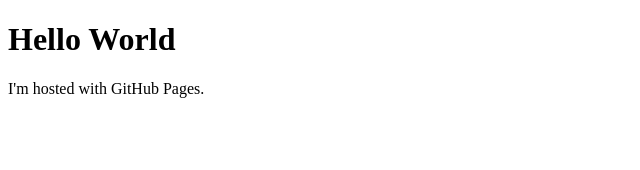
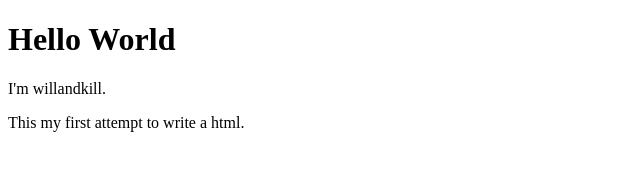
Before and after one commit to willandkill/my-website, a plain HTML site: page index.html in a window 1280 px wide. Shown: the whole page, without its empty margins (0-640 px from the left). Drawn offline with Linux system fonts and the light colour scheme.

Commit message:
Update index.html

```diff
--- a/index.html
+++ b/index.html
@@ -2,6 +2,7 @@
 <html>
 <body>
 <h1>Hello World</h1>
-<p>I'm hosted with GitHub Pages.</p>
+<p>I'm willandkill.</p>
+<p>This my first attempt to write a html.</p>
 </body>
 </html>
```
